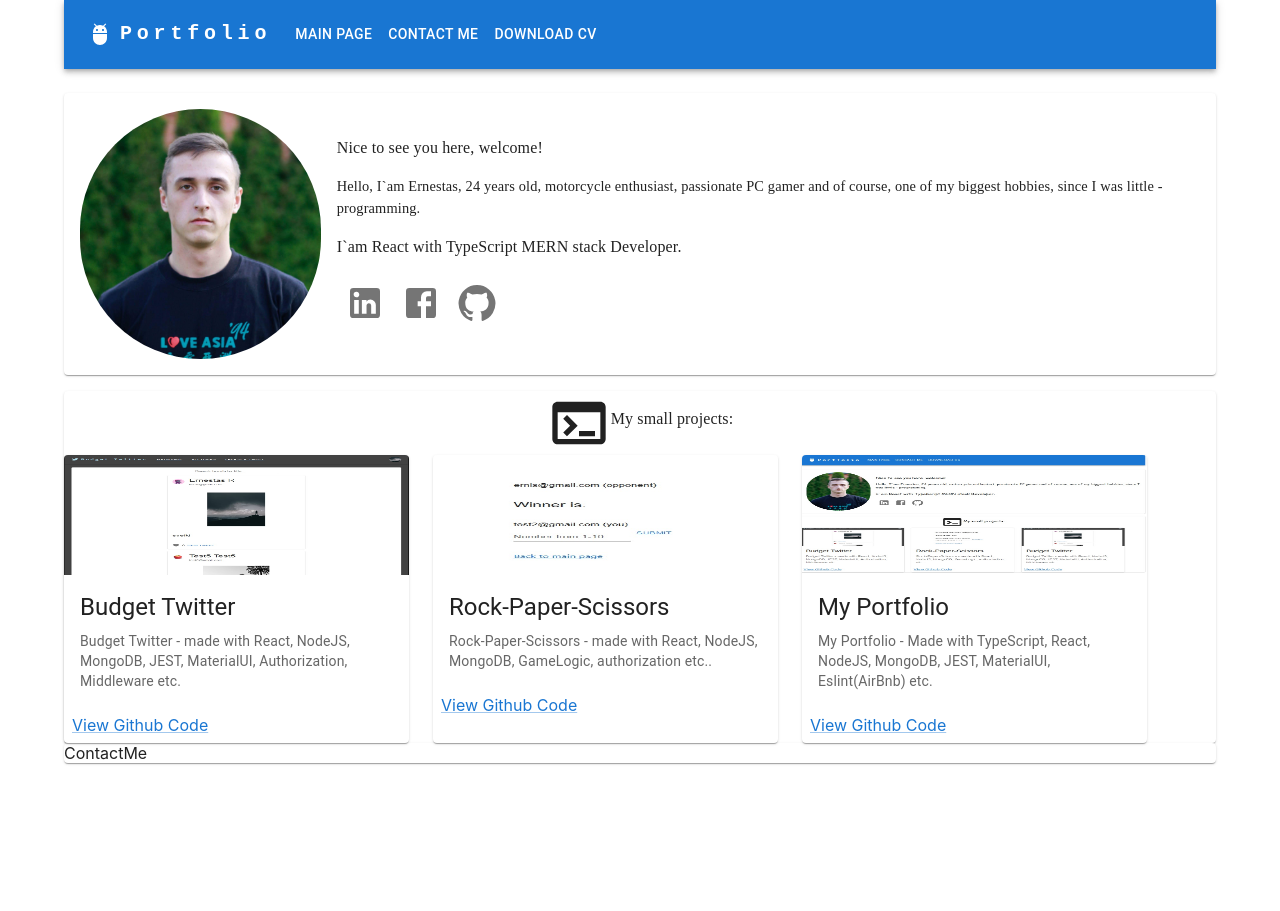
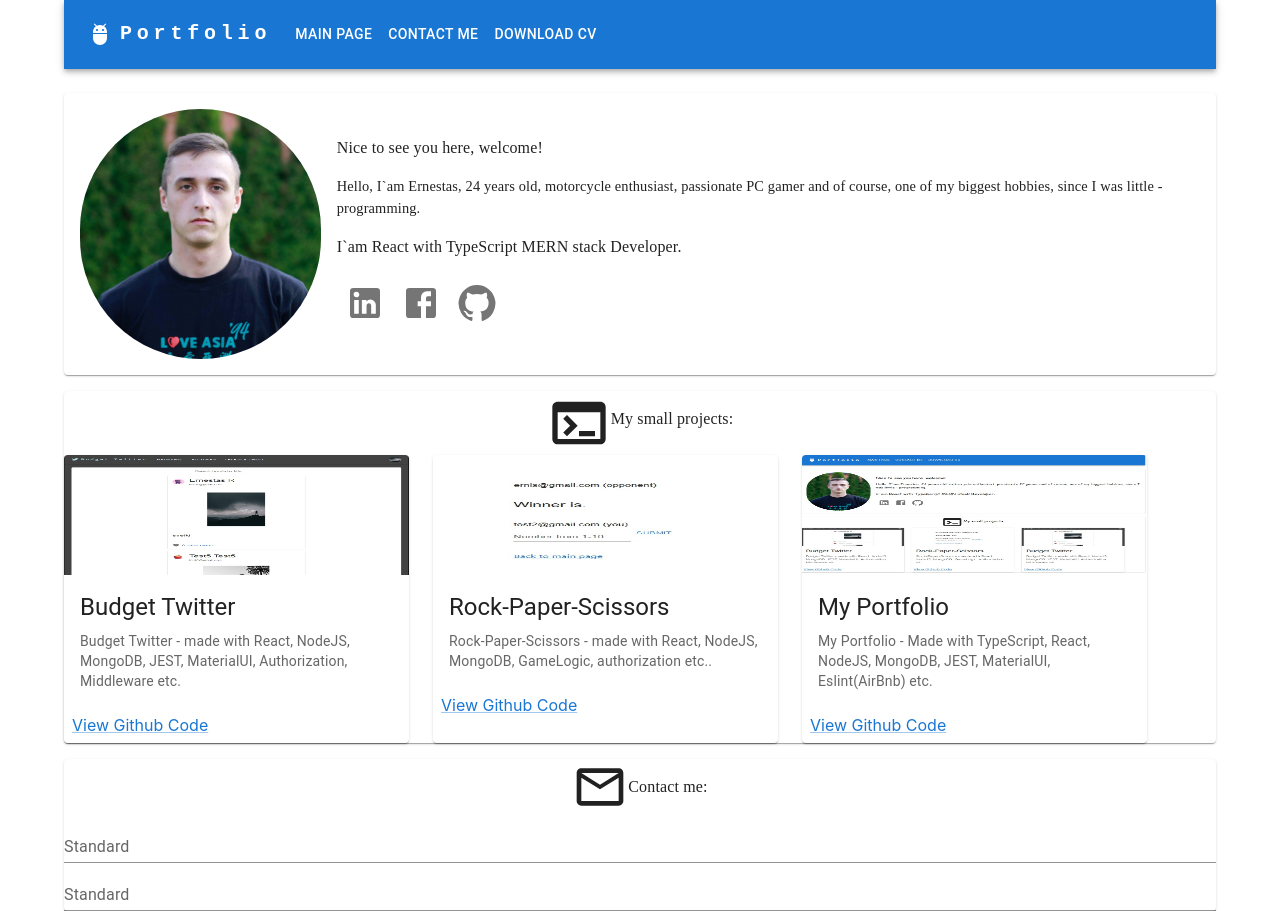
Before and after one commit to ErnestasRa/Portfolio-Page---React-TypeScript-NodeJS-MUI, a React (Create React App) app: page / in a window 1280 px wide. Before the commit the page ends 800 px from the top, so only its background shows below. Built offline with nearby package versions, Linux system fonts and the light colour scheme.

Commit message:
feat: ContactMe Icon and Typography centered

```diff
--- /dev/null
+++ b/src/components/contact-me/contact-me-inputs.tsx
@@ -0,0 +1,14 @@
+import * as React from 'react';
+import {
+    Box,
+    TextField,
+} from '@mui/material';
+
+const ContactMeInputs: React.FC = () => (
+  <Box sx={{ display: 'flex', flexDirection: 'column' }}>
+    <TextField id="standard-basic" label="Standard" variant="standard" />
+    <TextField id="standard-basic" label="Standard" variant="standard" />
+  </Box>
+  );
+
+export default ContactMeInputs;
--- a/src/components/contact-me/contact-me.tsx
+++ b/src/components/contact-me/contact-me.tsx
@@ -1,10 +1,15 @@
 import * as React from 'react';
 import {
     Box,
+    Typography,
 } from '@mui/material';
+import MailOutlineIcon from '@mui/icons-material/MailOutline';
 
-const ContactMe: React.FC = () => (
-  <Box>ContactMe</Box>
+const ContactMe:React.FC = () => (
+  <Box sx={{ display: 'flex', justifyContent: 'center' }}>
+    <MailOutlineIcon sx={{ fontSize: { xs: '5vh', md: '7vh' } }} />
+    <Typography sx={{ fontFamily: 'cursive', mt: { xs: '1vh', md: '2vh' } }}>Contact me:</Typography>
+  </Box>
   );
 
 export default ContactMe;
--- a/src/pages/main-page.tsx
+++ b/src/pages/main-page.tsx
@@ -9,6 +9,7 @@ import AboutMe from 'components/about-me/about-me';
 import AppsIveBuilt from 'components/about-me/apps-ive-built';
 import AppMediaCard from 'components/my-apps/apps-box';
 import ContactMe from 'components/contact-me/contact-me';
+import ContactMeInputs from 'components/contact-me/contact-me-inputs';
 import ResponsiveAppBar from '../components/form-controls/app-bar';
 import BudgetTwitter from '../images/budgettwitter.jpg';
 import GameRock from '../images/gamerock.jpg';
@@ -51,8 +52,9 @@ const MainPage: React.FC = () => (
         />
       </Box>
     </Paper>
-    <Paper>
+    <Paper sx={{ mt: '2vh' }}>
       <ContactMe />
+      <ContactMeInputs />
     </Paper>
   </Container>
 );
```
